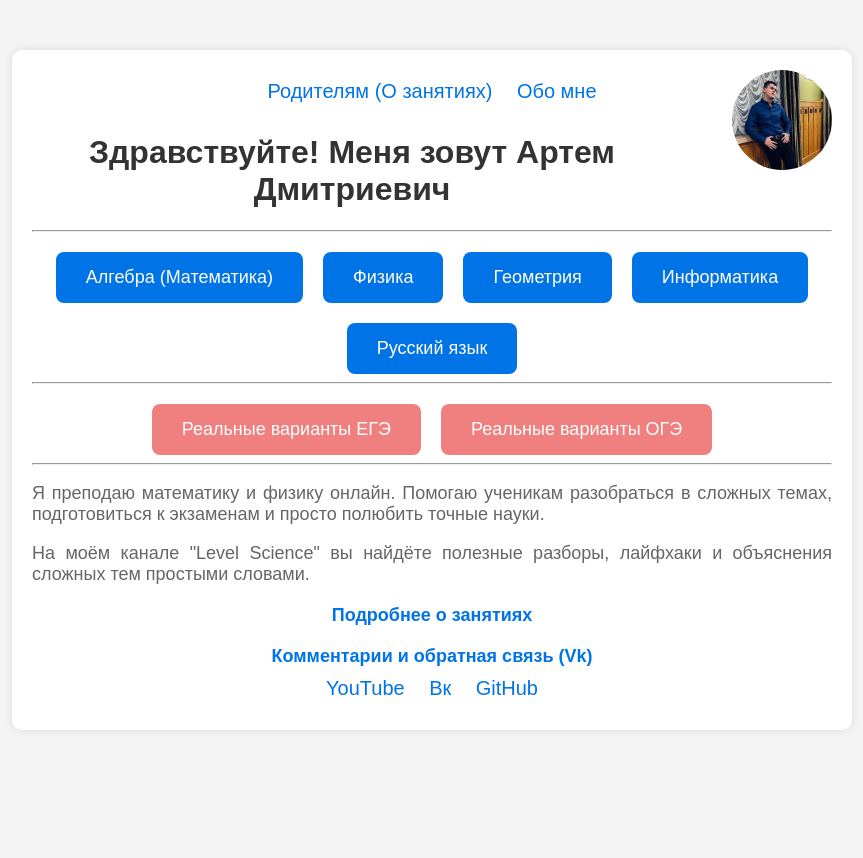
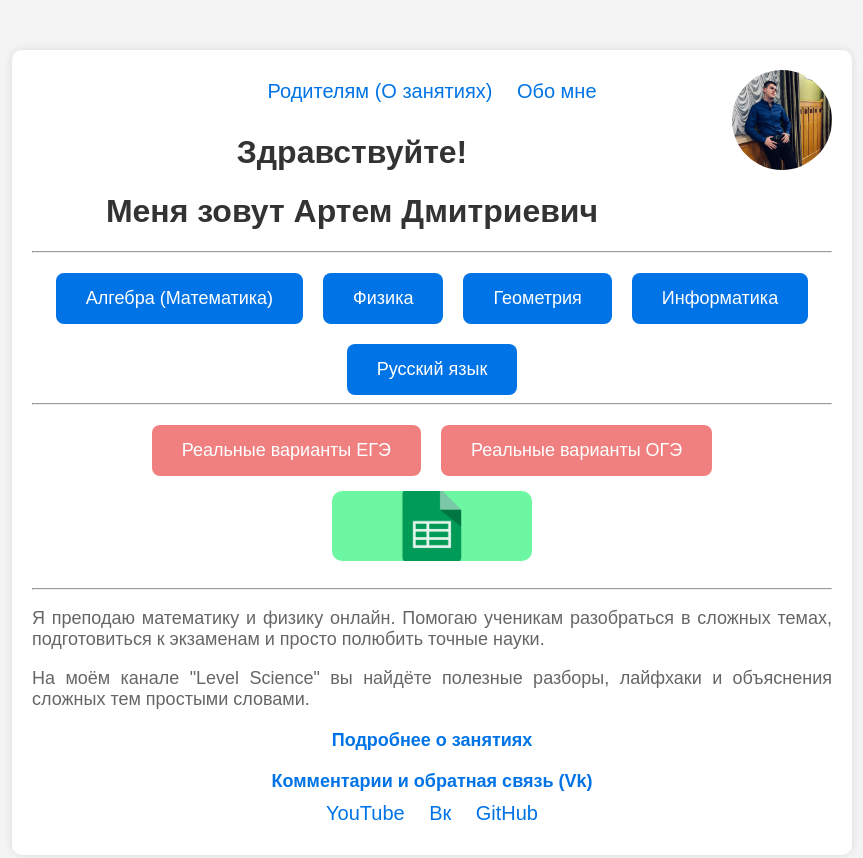
Before and after one commit to artew4/site, a plain HTML site: page index.html in a window 1280 px wide. Shown: the whole page, without its empty margins (208-1071 px from the left). Before the commit the page ends 800 px from the top, so only its background shows below. Drawn offline with nearby package versions, Linux system fonts and the light colour scheme.

Commit message:
Add files via upload

```diff
--- a/index.html
+++ b/index.html
@@ -30,6 +30,14 @@
             height: 100px;
             border-radius: 50%;
             object-fit: cover;
+        }
+        .gsheets-photo{
+            width: 200px;
+            height: 70px;
+            object-fit: cover;
+            border-radius: 10px;
+            margin-bottom: 15px;
+            margin-top: 15px;
         }
         h1 {
             color: #333;
@@ -141,7 +149,8 @@
          </a>
 
 
-        <h1>Здравствуйте! Меня зовут Артем Дмитриевич</h1>
+        <h1>Здравствуйте!</h1>
+        <h1>Меня зовут Артем Дмитриевич</h1>
 
         <hr>
         <div class="buttons">
@@ -157,8 +166,11 @@
                style="background-color:#F08080" target="_blank">Реальные варианты ЕГЭ</a>
             <a href="https://drive.google.com/drive/folders/13gR0CSQt7MvG7Jh7K9xHkPFbGXn8fpwT?usp=drive_linkhttps://drive.google.com/drive/folders/13gR0CSQt7MvG7Jh7K9xHkPFbGXn8fpwT?usp=drive_link"
                style="background-color:#F08080" target="_blank">Реальные варианты ОГЭ</a>
-         </div>
-        <hr>
+        </div>
+         <a href="https://docs.google.com/spreadsheets/u/0/" target="_blank">
+            <img src="img/google-sheets.jpg" alt="Моё фото" class="gsheets-photo">
+         </a>
+             <hr>
 
         <p>Я преподаю математику и физику онлайн. Помогаю ученикам разобраться в сложных темах, подготовиться к экзаменам и просто полюбить точные науки.</p>
         <p>На моём канале "Level Science" вы найдёте полезные разборы, лайфхаки и объяснения сложных тем простыми словами.</p>
```
